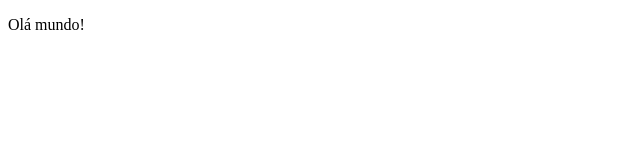
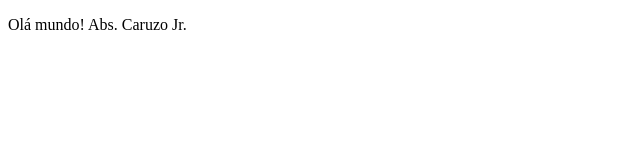
Before and after one commit to eletrolar/meusite, a plain HTML site: page index.html in a window 1280 px wide. Shown: the whole page, without its empty margins (0-640 px from the left). Drawn offline with Linux system fonts and the light colour scheme.

```diff
--- a/index.html
+++ b/index.html
@@ -5,6 +5,6 @@
        <title>Entendo a estrutura e semântica do HTML5</title>
    </head>
    <body>
-       <p>Olá mundo!</p>
+       <p>Olá mundo! Abs. Caruzo Jr.</p>
    </body>
 </html>
```
